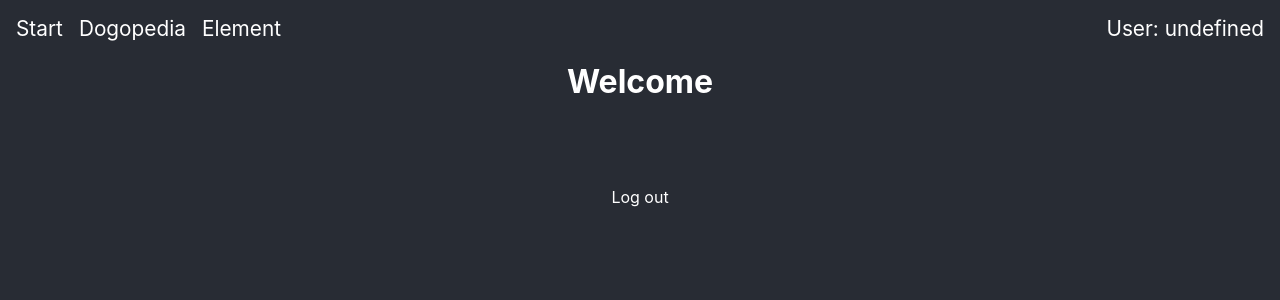
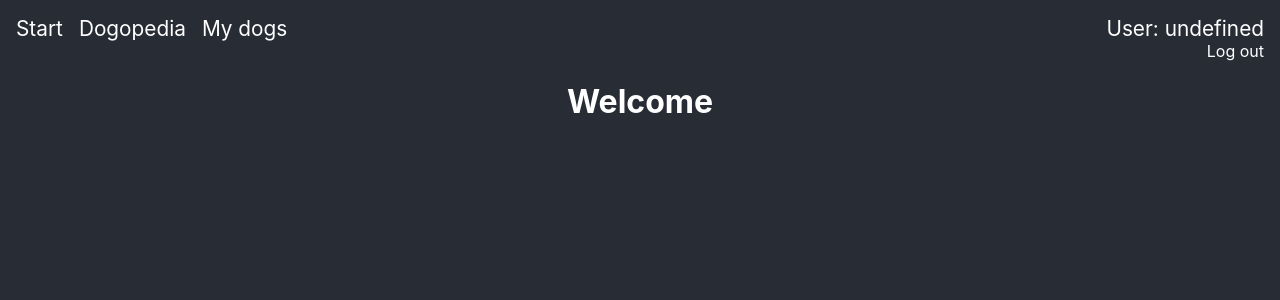
Before and after one commit to sardnas/dogbook-frontend, a React (Create React App) app in the folder dog-app/: page /user in a window 1280 px wide. Shown: the top 300 px of the page. Built offline with nearby package versions, Linux system fonts and the light colour scheme.

Commit message:
added log out button on every page

```diff
--- a/dog-app/src/functions/AppRouter.js
+++ b/dog-app/src/functions/AppRouter.js
@@ -1,7 +1,7 @@
 import { BrowserRouter, Routes, Route } from "react-router-dom";
 import Layout from "../pages/Layout";
 import Dogopedia from "../pages/Dogopedia";
-import Element from "../pages/Element";
+import MyDogs from "../pages/MyDogs";
 import NoPage from "../pages/NoPage";
 import Start from "../pages/Start";
 import Login from "../pages/Login";
@@ -24,7 +24,7 @@ function AppRouter() {
         <Route path="user" element={<Layout />}>
           <Route index element={<Start />} />
           <Route path="dogopedia" element={<Dogopedia />} />
-          <Route path="element" element={<Element />} />
+          <Route path="mydogs" element={<MyDogs />} />
           <Route path="*" element={<NoPage />} />
         </Route>
       </Routes>
--- a/dog-app/src/pages/Dogopedia.js
+++ b/dog-app/src/pages/Dogopedia.js
@@ -3,6 +3,7 @@ import { GetBreeds } from "../Api";
 import '../styles/Dogopedia.css';
 import DogTable from "../functions/DogTable";
 import React from "react";
+import Signout from "./Signout";
 
 const Dogopedia = () => {
   const [shouldFetchBreeds, setShouldFetchBreeds] = useState(true); //true because it should fetch the breeds when the page loads
@@ -55,10 +56,12 @@ const Dogopedia = () => {
   }
   return (
     <>
+      <Signout />
       <h1>Dogopedia</h1>
 
       {breeds ? ( //if breeds exist we want to display them
-        <DogTablePage dogs={breeds} />
+        <>
+          <DogTablePage dogs={breeds} /></>
       ) : errorFetchingBreeds ? ( //if breeds don't exist we display a message based on if there has been an error or not
         <div>
           something went terribly, terribly wrong when fetching breeds 😞
--- a/dog-app/src/pages/Element.js
+++ b/dog-app/src/pages/Element.js
@@ -1,7 +1,13 @@
 import React from "react";
+import Signout from "./Signout";
 
 const Element = () => {
-  return <h1>Something something...</h1>;
+  return (
+    <>
+      <Signout />
+      <h1>something</h1>
+    </>
+  );
 };
 
 export default Element;
--- a/dog-app/src/pages/MyDogs.js
+++ b/dog-app/src/pages/MyDogs.js
@@ -1,9 +1,14 @@
 import React from 'react';
 import Cookies from "universal-cookie";
+import Signout from "./Signout";
 
 const MyDogs = () => {
-
-  return <h1>Something something...</h1>;
+  return (
+    <>
+      <Signout />
+      <h1>My dogs</h1>
+    </>
+  );
 };
 
 export default MyDogs;
--- a/dog-app/src/pages/NavMenuLayout.js
+++ b/dog-app/src/pages/NavMenuLayout.js
@@ -19,7 +19,7 @@ const NavMenuLayout = () => {
                         <Link className="link" to="/user/dogopedia">Dogopedia</Link>
                     </div>
                     <div className="LinkContainer">
-                        <Link className="link" to="/user/element">Element</Link>
+                        <Link className="link" to="/user/mydogs">My dogs</Link>
                     </div>
                 </div>
                 <div className="MenuComponentRight">
--- a/dog-app/src/pages/Signout.js
+++ b/dog-app/src/pages/Signout.js
@@ -17,7 +17,7 @@ const Signout = () => {
     }
     return (
         <div className="signoutButtonContainer">
-            <div onClick={() => {
+            <div className="right" onClick={() => {
                 Logout(cookies);
             }}>Log out</div>
         </div>
--- a/dog-app/src/pages/Start.js
+++ b/dog-app/src/pages/Start.js
@@ -3,8 +3,8 @@ import Signout from "./Signout";
 const Start = () => {
   return (
     <>
+      <Signout />
       <h1>Welcome</h1>
-      <Signout />
     </>
   );
 };
--- a/dog-app/src/styles/Signout.css
+++ b/dog-app/src/styles/Signout.css
@@ -1,9 +1,11 @@
 .signoutButtonContainer {
     border: none;
-    border-radius: 1rem;
-    min-height: 2rem;
     width: calc(100% - 20rem);
-    margin-top: 4rem;
-    margin-bottom: 2rem;
     cursor: pointer;
+    width: 100%;
 }
+
+.right {
+    float: right;
+    margin-right: 1rem;
+}
```
